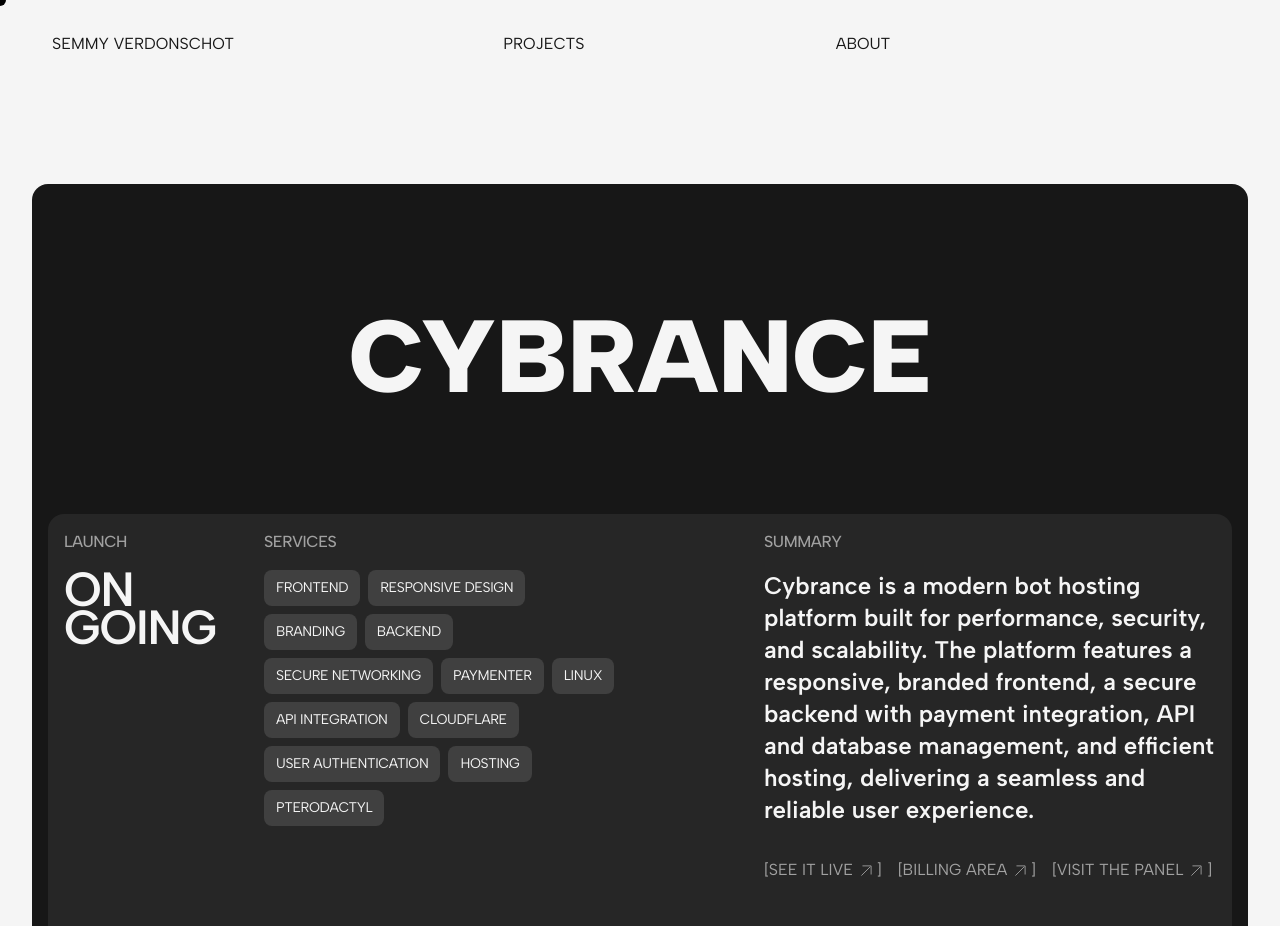
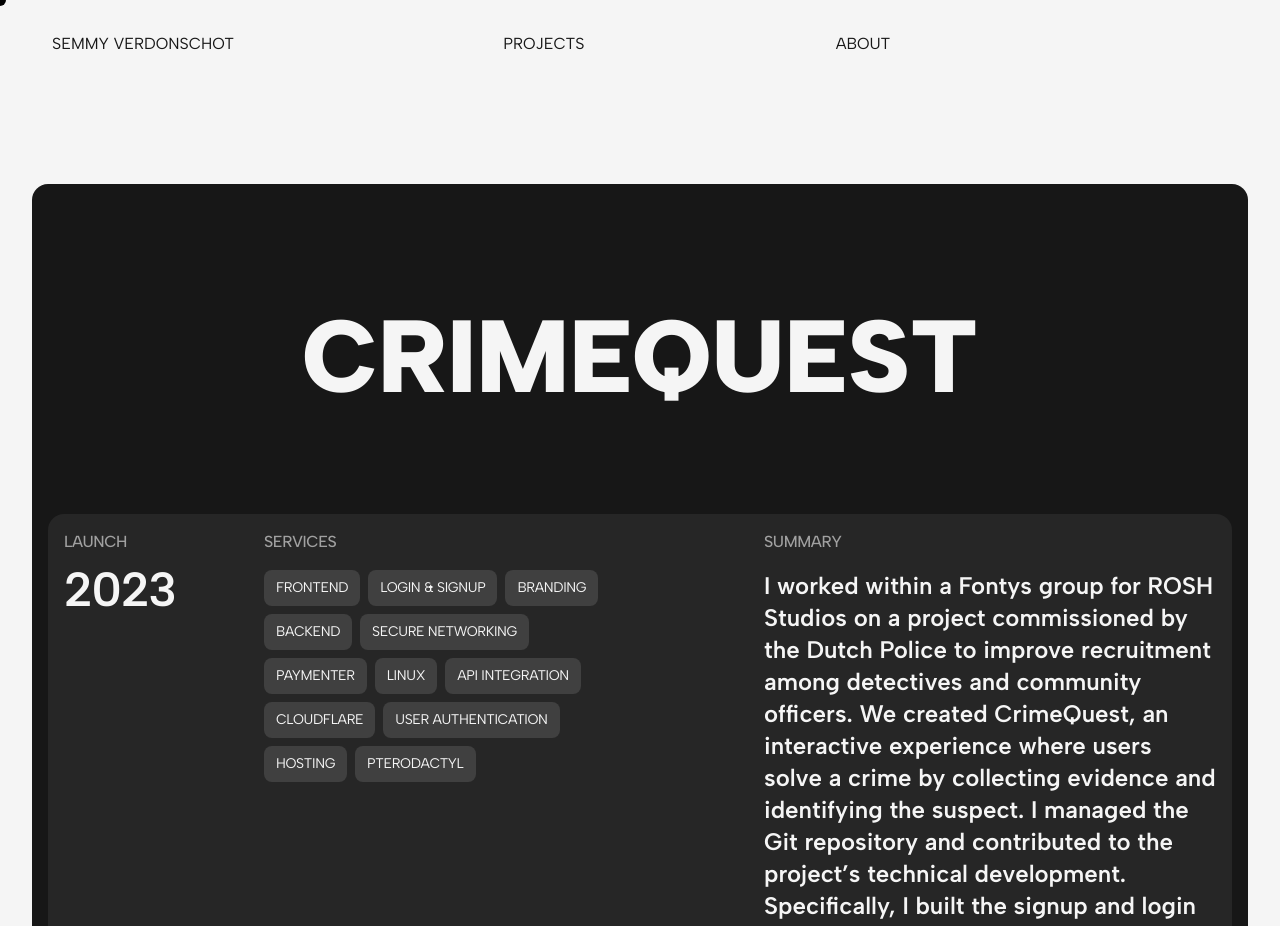
Before and after one commit to semmyverdonschot/portfolio, a Next.js app: page /projects/crimequest in a window 1280 px wide. Shown: the top 926 px of the page. Built offline with nearby package versions, Linux system fonts and the light colour scheme.

Commit message:
Added crimequest assets and started working on describing crimequest

```diff
--- a/app/about/page.tsx
+++ b/app/about/page.tsx
@@ -550,7 +550,6 @@ function AboutPage() {
                   </a>
                 </div>
               </ScrollAnimate>
-
             </div>
           </div>
         </section>
--- a/app/projects/crimequest/page.tsx
+++ b/app/projects/crimequest/page.tsx
@@ -39,7 +39,7 @@ export default function GarageHansPage() {
               className="text-[11vw] md:text-[12vw] lg:text-[8vw] font-black uppercase text-center block  mt-12 md:mt-20"
               style={{ color: "var(--color-primary)" }}
             >
-              Cybrance
+              CrimeQuest
             </h1>
           </div>
           {/* (for masking the huge text + animation) */}
@@ -60,7 +60,7 @@ export default function GarageHansPage() {
                   ref={yearValueRef}
                   className="text-4xl lg:text-5xl text-[var(--color-primary)] font-semibold tracking-tight leading-[0.8]"
                 >
-                  ON GOING
+                  2023
                 </p>
               </div>
             </div>
@@ -80,7 +80,7 @@ export default function GarageHansPage() {
               <ul className="flex gap-2 flex-wrap">
                 {[
                   "Frontend",
-                  "Responsive Design",
+                  "Login & Signup",
                   "Branding",
                   "Backend",
                   "Secure Networking",
@@ -118,24 +118,27 @@ export default function GarageHansPage() {
                   ref={summaryTextRef}
                   className="text-base md:text-2xl text-[var(--color-primary)] font-semibold"
                 >
-                  Cybrance is a modern bot hosting platform built for
-                  performance, security, and scalability. The platform features
-                  a responsive, branded frontend, a secure backend with payment
-                  integration, API and database management, and efficient
-                  hosting, delivering a seamless and reliable user
-                  experience.{" "}
+                  I worked within a Fontys group for ROSH Studios on a project
+                  commissioned by the Dutch Police to improve recruitment among
+                  detectives and community officers. We created CrimeQuest, an
+                  interactive experience where users solve a crime by collecting
+                  evidence and identifying the suspect. I managed the Git
+                  repository and contributed to the project’s technical
+                  development. Specifically, I built the signup and login
+                  system, as well as the introduction and choose the guilty section of CrimeQuest,
+                  which was developed as a progressive web app (PWA).
                 </p>
               </div>
               <div className="overflow-hidden">
                 <a
                   ref={visitButtonRef}
-                  href="https://cybrance.nl"
+                  href="https://jordankoevoets.nl/crimequest/"
                   target="_blank"
                   rel="noopener noreferrer"
                   className="inline-flex items-center overflow-hidden w-max group text-[var(--color-graylight)] hover:text-[var(--color-primary)] transition-colors text-sm md:text-base font-normal"
-                  aria-label="Check the Cybrance website"
+                  aria-label="Check the CrimeQuest PWA"
                 >
-                  <span>[SEE IT LIVE</span>
+                  <span>[VIEW PWA)</span>
                   <svg
                     className="w-5 h-5 ml-1 transform -rotate-45 transition-transform duration-300 group-hover:-translate-y-1"
                     fill="none"
@@ -155,38 +158,13 @@ export default function GarageHansPage() {
 
                 <a
                   ref={visitButtonRef}
-                  href="https://billing.cybrance.nl"
+                  href="https://www.rosh-studios.com/"
                   target="_blank"
                   rel="noopener noreferrer"
                   className="inline-flex items-center ml-4 overflow-hidden w-max group text-[var(--color-graylight)] hover:text-[var(--color-primary)] transition-colors text-sm md:text-base font-normal"
-                  aria-label="See the panel of Cybrance"
+                  aria-label="Our Project partner ROSH Studios"
                 >
-                  <span>[BILLING AREA</span>
-                  <svg
-                    className="w-5 h-5 ml-1 transform -rotate-45 transition-transform duration-300 group-hover:-translate-y-1"
-                    fill="none"
-                    stroke="currentColor"
-                    strokeWidth="1"
-                    viewBox="0 0 24 24"
-                    aria-hidden="true"
-                  >
-                    <path
-                      strokeLinecap="round"
-                      strokeLinejoin="round"
-                      d="M3 12h14M12 5l7 7-7 7"
-                    />
-                  </svg>
-                  <span>]</span>
-                </a>
-                <a
-                  ref={visitButtonRef}
-                  href="https://panel.cybrance.nl"
-                  target="_blank"
-                  rel="noopener noreferrer"
-                  className="inline-flex items-center ml-0 mt-4 md:ml-4 sm:ml-0 overflow-hidden w-max group text-[var(--color-graylight)] hover:text-[var(--color-primary)] transition-colors text-sm md:text-base font-normal"
-                  aria-label="See the panel of Cybrance"
-                >
-                  <span>[VISIT THE PANEL</span>
+                  <span>[ROSH STUDIO&apos;S</span>
                   <svg
                     className="w-5 h-5 ml-1 transform -rotate-45 transition-transform duration-300 group-hover:-translate-y-1"
                     fill="none"
--- a/app/projects/page.tsx
+++ b/app/projects/page.tsx
@@ -328,7 +328,7 @@ export default function Work() {
                   {/* Project 4 */}
                   <div className="overflow-hidden w-full md:flex-1 max-w-full">
                     <a
-                      href="/work/project-4"
+                      href="/projects/crimequest"
                       className="flex flex-col gap-3 p-4 rounded-2xl bg-[var(--color-dark)] cursor-pointer group relative w-full"
                       onMouseLeave={() => {
                         if (project4VideoRef.current) {
@@ -355,7 +355,7 @@ export default function Work() {
                                   type="video/mp4"
                                 />
                                 <Image
-                                  src="/img/placeholder.webp"
+                                  src="/Crimequest/crimequest.webp"
                                   alt="Project Four Preview"
                                   width={480}
                                   height={288}
@@ -366,8 +366,8 @@ export default function Work() {
                           </div>
                         </div>
                         <Image
-                          src="/img/placeholder.webp"
-                          alt="Project Four Preview"
+                          src="/Crimequest/crimequest.webp"
+                          alt="CrimeQuest Project"
                           width={400}
                           height={250}
                           className="w-full h-full object-cover scale-105 group-hover:scale-110 transition-transform duration-500 ease-in-out"
@@ -384,14 +384,14 @@ export default function Work() {
                               height="32"
                               decoding="async"
                               className="w-6 h-6 lg:w-8 lg:h-8 rounded-full flex-shrink-0 object-contain"
-                              src="/img/placeholder.webp"
+                              src="/CrimeQuest/logo.png"
                             />
                             <p className="text-sm md:text-lg uppercase font-semibold text-[var(--color-primary)] tracking-tight truncate">
                               Crime Quest
                             </p>
                           </div>
                           <p className="text-sm md:text-lg uppercase font-semibold text-[var(--color-primary)] tracking-tight flex-shrink-0 ml-2">
-                            • 2023
+                            PWA • 2023
                           </p>
                         </div>
 
@@ -400,10 +400,11 @@ export default function Work() {
                           <InfiniteCarousel
                             items={[
                               "HTML",
+                              "JAVASCRIPT",
+                              "HANDLEBARS",
+                              "EXPRESS",
+                              "MONGODB",
                               "CSS",
-                              "JAVASCRIPT",
-                              "FORMSPREE",
-                              "API INTEGRATION",
                             ]}
                           />
                         </div>
```
Also changed, not shown: public/Crimequest/crimequest.webp (added), public/Crimequest/logo.png (added). Lines whose indentation alone changed are shown as unchanged.
